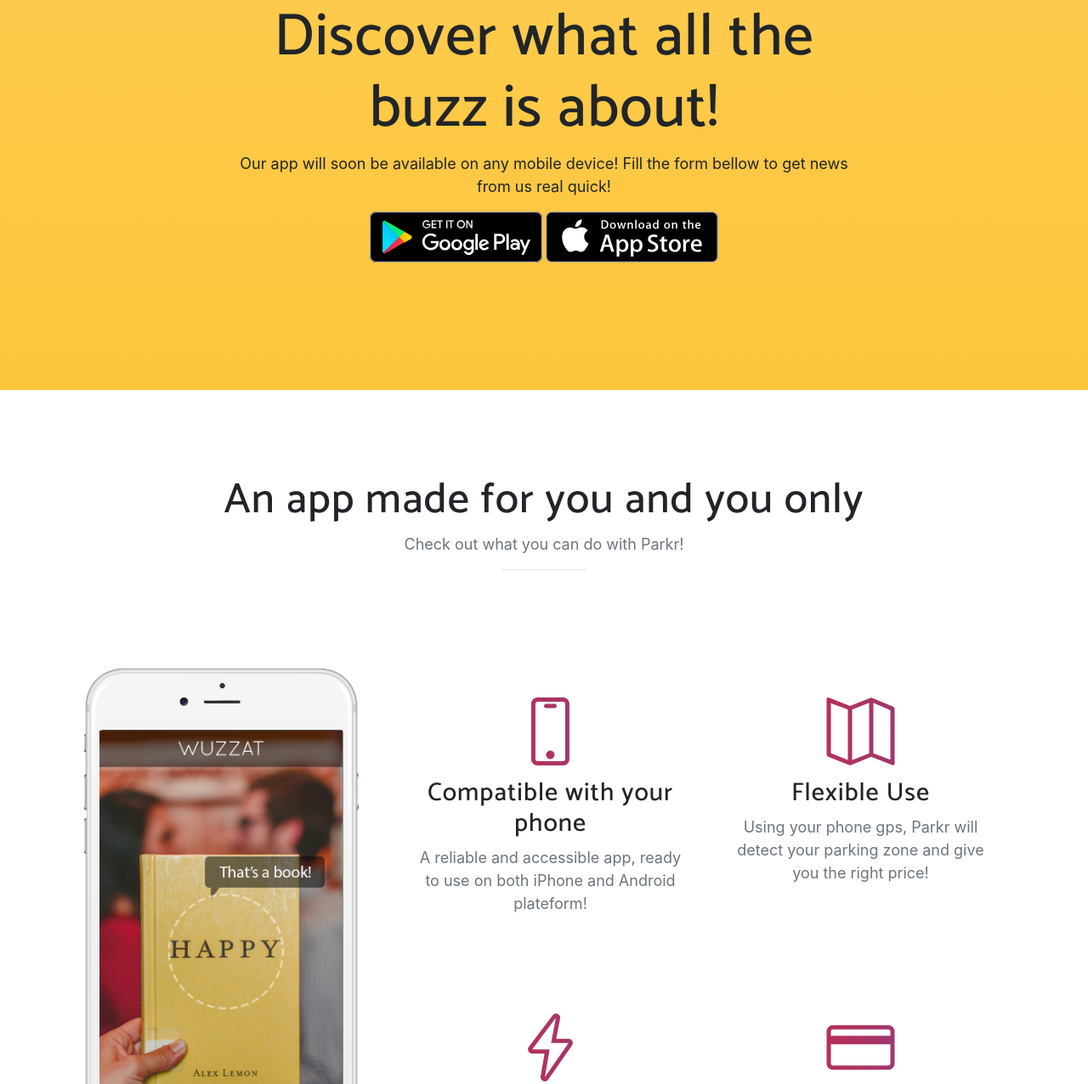
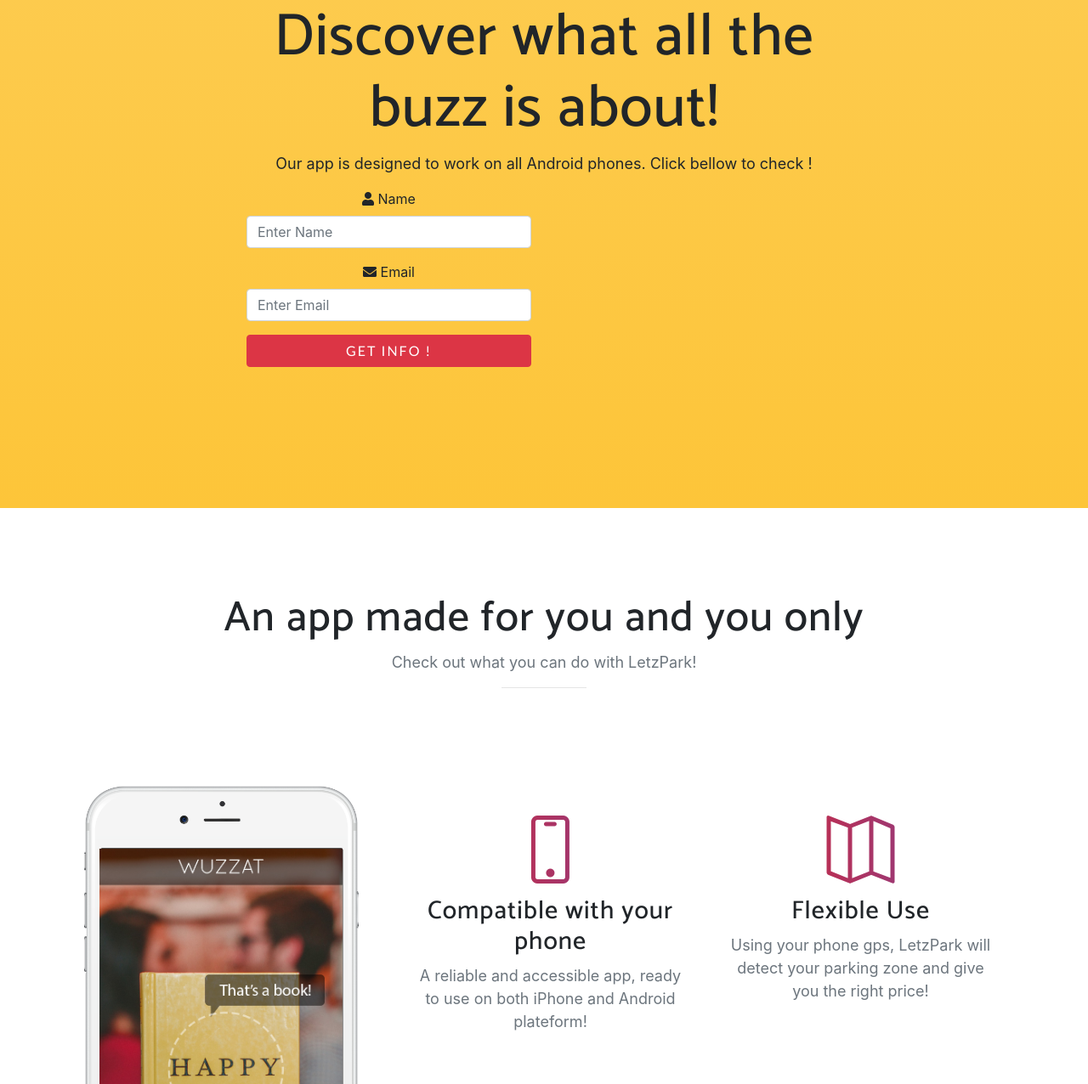
Before and after one commit to axeldiner/Parkr, a website with bundled scripts: page index.html in a window 1280 px wide. Shown: the part 947-2223 px from the top of the page at 85% size. Built offline with nearby package versions, Linux system fonts and the light colour scheme; a web font is replaced by a local one.

Commit message:
info box

```diff
--- a/index.html
+++ b/index.html
@@ -9,7 +9,7 @@
   <meta name="author" content="">
 
 
-  <title>Parkr - Parking was never so simple !</title>
+  <title>LetzPark - Parking was never so simple !</title>
 
   <!-- Bootstrap core CSS -->
   <link href="vendor/bootstrap/css/bootstrap.min.css" rel="stylesheet">
@@ -37,7 +37,7 @@
       <div class="row h-100">
         <div class="col-lg-7 my-auto">
           <div class="header-content mx-auto">
-            <h1 class="mb-5">Parkr is an app that will help you find a spot for your car and easily pay for it in Luxembourg !</h1>
+            <h1 class="mb-5">LetzPark is an app that will help you find a spot for your car and easily pay for it in Luxembourg !</h1>
             <a href="#download" class="btn btn-outline btn-xl js-scroll-trigger">Start Now for Free!</a>
           </div>
         </div>
@@ -65,10 +65,42 @@
       <div class="row">
         <div class="col-md-8 mx-auto">
           <h2 class="section-heading">Discover what all the buzz is about!</h2>
-          <p>Our app will soon be available on any mobile device! Fill the form bellow to get news from us real quick!</p>
-          <div class="badges">
+          <p>Our app is designed to work on all Android phones. Click bellow to check !</p>
+            <!--     <div class="badges">
             <a class="badge-link" href="#"><img src="img/google-play-badge.svg" alt=""></a>
-            <a class="badge-link" href="#"><img src="img/app-store-badge.svg" alt=""></a>
+      <!--   <a class="badge-link" href="#"><img src="img/app-store-badge.svg" alt=""></a> -->
+
+      <!-- Form Started -->
+      	<div class="container form-top">
+      		<div class="row">
+      			<div class="col-md-6 col-md-offset-3 col-sm-12 col-xs-12">
+      				<div class="panel panel-danger">
+      					<div class="panel-body">
+      						<form id="reused_form">
+      						 	<div class="form-group">
+      						 		<label><i class="fa fa-user" aria-hidden="true"></i> Name</label>
+      						 		<input type="text" name="name" class="form-control" placeholder="Enter Name">
+      						 	</div>
+      						 	<div class="form-group">
+      						 		<label><i class="fa fa-envelope" aria-hidden="true"></i> Email</label>
+      						 		<input type="email" name="email" class="form-control" placeholder="Enter Email">
+      						 	</div>
+      						 	<div class="form-group">
+      						 		<button class="btn btn-raised btn-block btn-danger">Get info !</button>
+      						 	</div>
+      						</form>
+      						<div id="error_message" style="width:100%; height:100%; display:none; ">
+      						<h4>Error</h4>
+      						Sorry there was an error collecting your email address.
+      						</div>
+      						<div id="success_message" style="width:100%; height:100%; display:none; ">
+      						<h2>Success! You will get news from us as soon as the app is available!</h2>
+      						</div>
+      					</div>
+      				</div>
+      			</div>
+      		</div>
+      	</div>
           </div>
         </div>
       </div>
@@ -79,7 +111,7 @@
     <div class="container">
       <div class="section-heading text-center">
         <h2>An app made for you and you only</h2>
-        <p class="text-muted">Check out what you can do with Parkr!</p>
+        <p class="text-muted">Check out what you can do with LetzPark!</p>
         <hr>
       </div>
       <div class="row">
@@ -112,7 +144,7 @@
                 <div class="feature-item">
                   <i class="icon-map"></i>
                   <h3>Flexible Use</h3>
-                  <p class="text-muted">Using your phone gps, Parkr will detect your parking zone and give you the right price!</p>
+                  <p class="text-muted">Using your phone gps, LetzPark will detect your parking zone and give you the right price!</p>
                 </div>
               </div>
             </div>
@@ -121,7 +153,7 @@
                 <div class="feature-item">
                   <i class="icon-energy"></i>
                   <h3>Fast and Easy</h3>
-                  <p class="text-muted">Pay for your parking in no time with the Parkr app!</p>
+                  <p class="text-muted">Pay for your parking in no time with the LetzPark app!</p>
                 </div>
               </div>
               <div class="col-lg-6">
@@ -175,7 +207,7 @@
 
   <footer>
     <div class="container">
-      <p>&copy; Parkr 2020. All Rights Reserved.</p>
+      <p>&copy; LetzPark 2020. All Rights Reserved.</p>
     </div>
   </footer>
 
```
